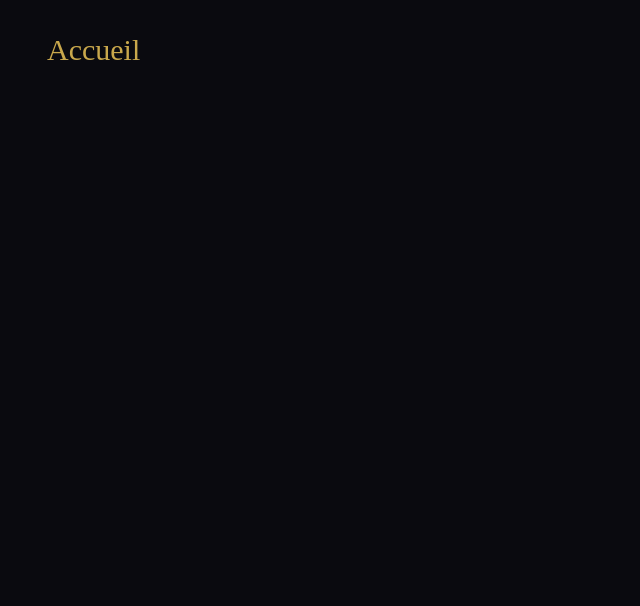
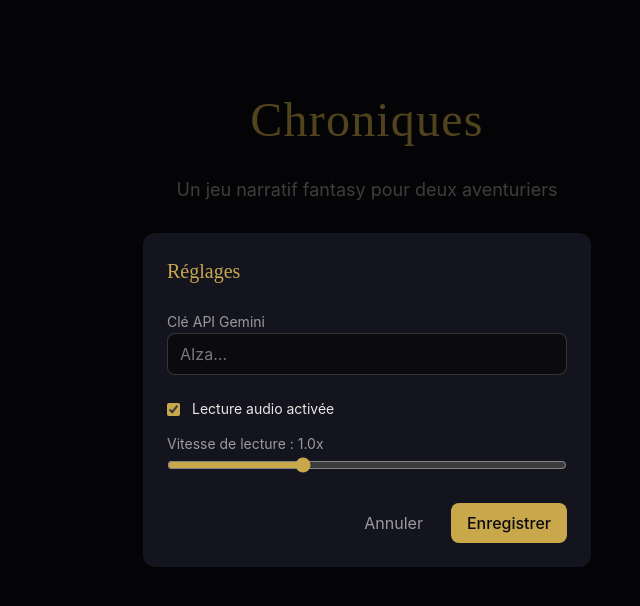
Before and after one commit to bgeffrault/chroniques, a React (Vite) app: page / in a window 1280 px wide. Shown: the top 606 px of the page, without its empty margins (273-913 px from the left). Built offline with nearby package versions, Linux system fonts and the light colour scheme.

Commit message:
feat: Home page + SettingsModal (API key, TTS settings)

```diff
--- /dev/null
+++ b/src/components/SettingsModal.tsx
@@ -0,0 +1,87 @@
+import { useState } from "react";
+import {
+  getApiKey,
+  setApiKey,
+  getSettings,
+  saveSettings,
+} from "../lib/storage";
+
+interface Props {
+  onClose: () => void;
+}
+
+export default function SettingsModal({ onClose }: Props) {
+  const [key, setKey] = useState(getApiKey() ?? "");
+  const [settings, setSettings] = useState(getSettings());
+
+  function handleSave() {
+    if (key.trim()) setApiKey(key.trim());
+    saveSettings(settings);
+    onClose();
+  }
+
+  return (
+    <div className="fixed inset-0 bg-black/60 flex items-center justify-center z-50 px-4">
+      <div className="bg-surface rounded-xl p-6 w-full max-w-md space-y-6">
+        <h2 className="text-xl font-serif text-accent">Réglages</h2>
+
+        <div className="space-y-2">
+          <label className="text-sm text-text-muted">Clé API Gemini</label>
+          <input
+            type="password"
+            value={key}
+            onChange={(e) => setKey(e.target.value)}
+            placeholder="AIza..."
+            className="w-full bg-bg border border-text-muted/30 rounded-lg px-3 py-2 text-text focus:outline-none focus:border-accent"
+          />
+        </div>
+
+        <div className="space-y-3">
+          <label className="flex items-center gap-3 text-sm">
+            <input
+              type="checkbox"
+              checked={settings.ttsEnabled}
+              onChange={(e) =>
+                setSettings({ ...settings, ttsEnabled: e.target.checked })
+              }
+              className="accent-accent"
+            />
+            Lecture audio activée
+          </label>
+
+          <div className="space-y-1">
+            <label className="text-sm text-text-muted">
+              Vitesse de lecture : {settings.ttsRate.toFixed(1)}x
+            </label>
+            <input
+              type="range"
+              min="0.5"
+              max="2"
+              step="0.1"
+              value={settings.ttsRate}
+              onChange={(e) =>
+                setSettings({ ...settings, ttsRate: parseFloat(e.target.value) })
+              }
+              className="w-full accent-accent"
+            />
+          </div>
+        </div>
+
+        <div className="flex gap-3 justify-end">
+          <button
+            onClick={onClose}
+            className="px-4 py-2 text-text-muted hover:text-text transition-colors"
+          >
+            Annuler
+          </button>
+          <button
+            onClick={handleSave}
+            className="px-4 py-2 bg-accent text-bg rounded-lg font-medium hover:opacity-90 transition-opacity"
+          >
+            Enregistrer
+          </button>
+        </div>
+      </div>
+    </div>
+  );
+}
--- a/src/pages/Home.tsx
+++ b/src/pages/Home.tsx
@@ -1,4 +1,52 @@
+import { Link } from "react-router";
+import { getGame, getApiKey } from "../lib/storage";
+import { useState } from "react";
+import SettingsModal from "../components/SettingsModal";
+
 export default function Home() {
-  return <h1 className="text-3xl font-serif text-accent">Accueil</h1>;
+  const game = getGame();
+  const hasApiKey = !!getApiKey();
+  const [showSettings, setShowSettings] = useState(!hasApiKey);
+
+  return (
+    <div className="flex flex-col items-center gap-8 pt-16">
+      <h1 className="text-5xl font-serif text-accent tracking-wide">
+        Chroniques
+      </h1>
+      <p className="text-text-muted text-center text-lg">
+        Un jeu narratif fantasy pour deux aventuriers
+      </p>
+
+      <div className="flex flex-col gap-4 w-full max-w-xs mt-8">
+        <Link
+          to="/setup"
+          className="block text-center py-3 px-6 bg-accent text-bg font-semibold rounded-lg hover:opacity-90 transition-opacity"
+        >
+          Nouvelle partie
+        </Link>
+
+        {game && game.status === "playing" && (
+          <Link
+            to="/game"
+            className="block text-center py-3 px-6 border border-accent text-accent rounded-lg hover:bg-accent/10 transition-colors"
+          >
+            Reprendre
+          </Link>
+        )}
+
+        <button
+          onClick={() => setShowSettings(true)}
+          className="text-text-muted hover:text-text transition-colors text-sm mt-4"
+        >
+          Réglages
+        </button>
+      </div>
+
+      {showSettings && (
+        <SettingsModal onClose={() => setShowSettings(false)} />
+      )}
+    </div>
+  );
 }
+
 export const Component = Home;
```
